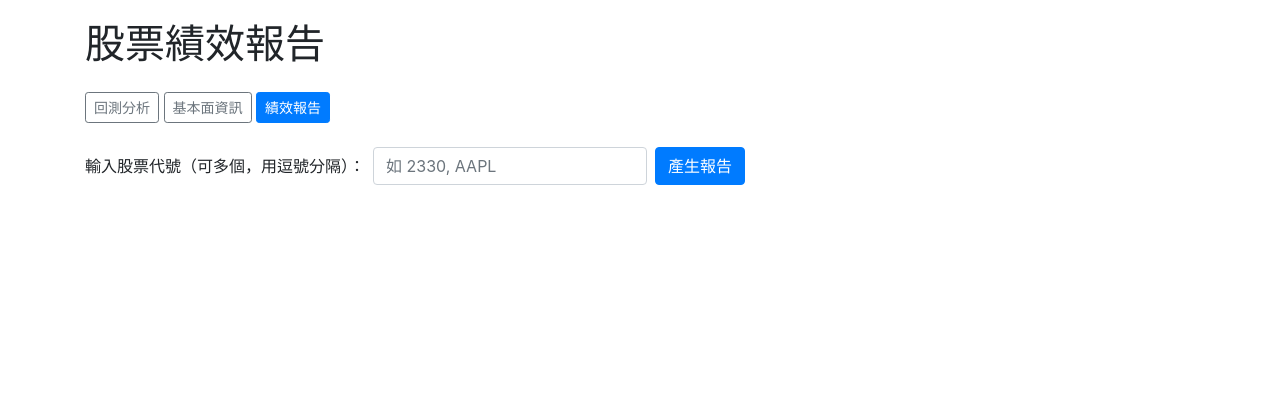
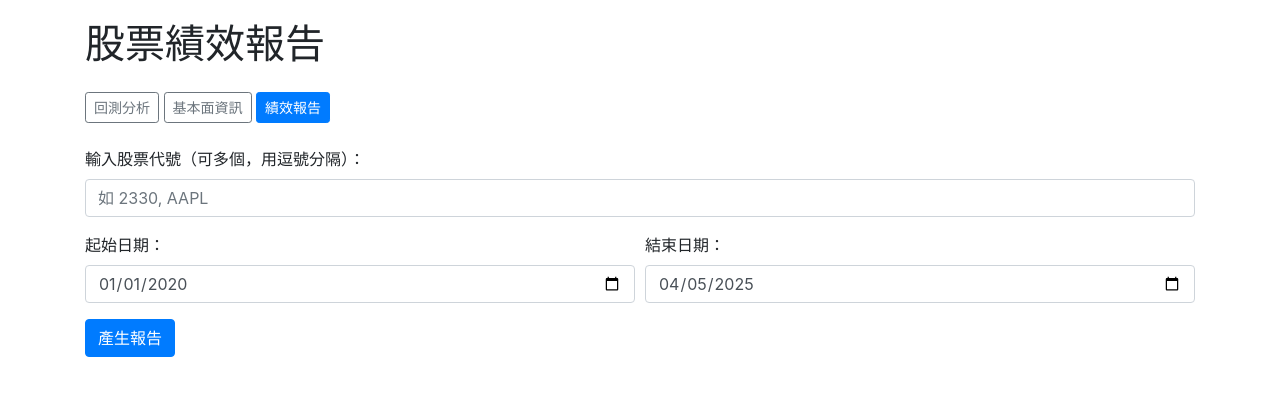
Before and after one commit to Brritany/stock-backtest-app, a Flask app: page /report in a window 1280 px wide. Shown: the top 396 px of the page. Run offline with Flask 3, Linux system fonts and the light colour scheme; some libraries are stand-ins or nearby versions.

Commit message:
fix: correct float display & add custom date range for report

```diff
--- a/app.py
+++ b/app.py
@@ -192,6 +192,8 @@ def report():
 
     if request.method == 'POST':
         tickers_input = request.form.get('tickers', '')
+        start_date = request.form.get('start_date', start_date)
+        end_date = request.form.get('end_date', end_date)
         tickers_list = [ticker.strip() for ticker in tickers_input.split(',') if ticker.strip()]
 
         for ticker in tickers_list:
@@ -211,14 +213,16 @@ def report():
             max_drawdown = drawdown.min()
 
             results[ticker] = {
-                '總報酬率': round(total_return * 100, 2),
-                '年化報酬率': round(annual_return * 100, 2),
-                '最大回撤': round(max_drawdown * 100, 2),
-                '年化波動率': round(volatility * 100, 2),
-                '夏普比率': round(sharpe_ratio, 2)
+            '總報酬率': round(float(total_return) * 100, 2),
+            '年化報酬率': round(float(annual_return) * 100, 2),
+            '最大回撤': round(float(max_drawdown) * 100, 2),
+            '年化波動率': round(float(volatility) * 100, 2),
+            '夏普比率': round(float(sharpe_ratio), 2)
             }
 
-    return render_template('report.html', results=results, tickers_input=tickers_input)
+    return render_template('report.html', results=results, tickers_input=tickers_input,
+                           start_date=start_date, end_date=end_date
+                           )
 
 if __name__ == '__main__':
     import os
--- a/templates/report.html
+++ b/templates/report.html
@@ -19,11 +19,24 @@
         <a href="/report" class="btn {% if request.path == '/report' %}btn-primary{% else %}btn-outline-secondary{% endif %} btn-sm">績效報告</a>
     </nav>
 
-    <form method="POST" class="form-inline mb-4">
-        <label class="mr-2">輸入股票代號（可多個，用逗號分隔）：</label>
-        <input type="text" name="tickers" class="form-control mr-2" value="{{ tickers_input }}" placeholder="如 2330, AAPL" required>
-        <button type="submit" class="btn btn-primary">產生報告</button>
+    <form method="POST" class="mb-4">
+        <div class="form-group">
+            <label>輸入股票代號（可多個，用逗號分隔）：</label>
+            <input type="text" name="tickers" class="form-control" value="{{ tickers_input }}" placeholder="如 2330, AAPL" required>
+        </div>
+        <div class="form-row">
+            <div class="col">
+                <label>起始日期：</label>
+                <input type="date" name="start_date" class="form-control" value="{{ start_date }}">
+            </div>
+            <div class="col">
+                <label>結束日期：</label>
+                <input type="date" name="end_date" class="form-control" value="{{ end_date }}">
+            </div>
+        </div>
+        <button type="submit" class="btn btn-primary mt-3">產生報告</button>
     </form>
+
 
     {% if results %}
         <table class="table table-bordered mt-4">
```
